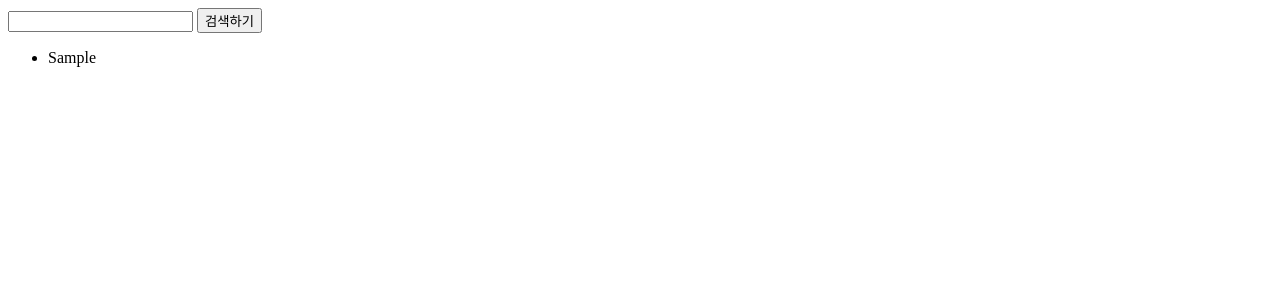
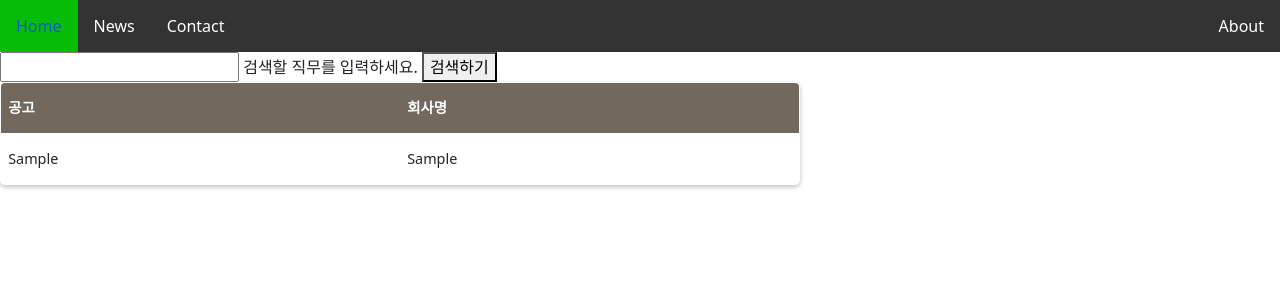
Before and after one commit to LeeHeonWoo1/Django, a Django app: template projects/sideProject/templates/main/home.html in a window 1280 px wide. Shown: the top 300 px of the page. Run offline with Django 4.2, Linux system fonts and the light colour scheme; the template is opened without the code that fills it: most values are stand-ins (such as "Sample title", 1, 10 or a date in 2020); parts of the project's set-up code (start-up, migrations or seed data) failed here and were passed over.

Commit message:
구직정보 출력 방식 변경

```diff
--- a/projects/sideProject/templates/main/home.html
+++ b/projects/sideProject/templates/main/home.html
@@ -1,16 +1,35 @@
+{% extends 'main.html' %}
+{% block content %}
+{% load static  %}
+<div class="base">
   <form method="post">
     {% csrf_token %}
-  <input type="text" name="keyword" id="keyword" >
-  <button type="submit">검색하기</button>
+    <input type="text" class="searchTerm" name="keyword" id="keyword" required>
+    <label>검색할 직무를 입력하세요.</label>
+    <span></span>
+    <button type="submit" class="searchButton">검색하기</button>
   </form>
-{% if job_list %}
-<ul>
-  {% for job_tit in job_list %}
-    <li>{{ job_tit }}</li>
+</div>
+{% if result_list %}
+  <table>
+    <thead>
+      <tr>
+        <th>공고</th>
+        <th>회사명</th>
+      </tr>
+    </thead>
+    <tbody>
+      {% for job in result_list %}
+        <tr>
+          <td>{{job.0}}</td>
+          <td>{{job.1}}</td>
+        </tr>
       {% endfor %}
-</ul>
+    </tbody>
+  </table>
 {% else %}
   <h1>
     검색 결과가 존재하지 않습니다.
   </h1>
 {% endif %}
+{% endblock %}
```
Lines whose indentation alone changed are shown as unchanged.
